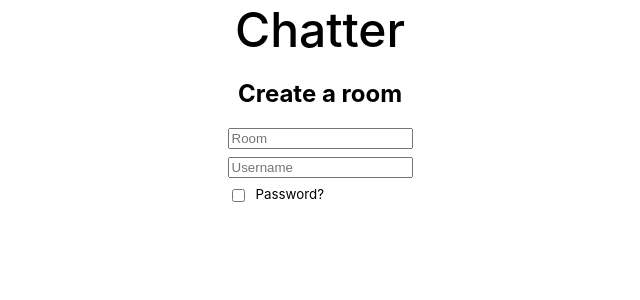
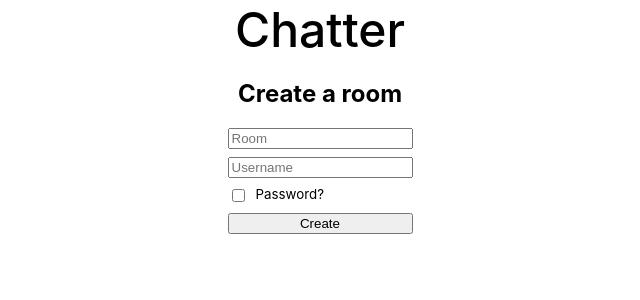
Before and after one commit to yehoki/chatter, a React (Create React App) app in the folder chatter/: page / in a window 1280 px wide. Both pictures are taken after a click on the button "Create a room". Shown: the top 300 px of the page, without its empty margins (320-960 px from the left). Built offline with nearby package versions, Linux system fonts and the light colour scheme; no server answers.

Commit message:
Add creating new room functionality

```diff
--- a/chatter/src/App.tsx
+++ b/chatter/src/App.tsx
@@ -54,7 +54,7 @@ function App() {
     }
   };
 
-  return <Home />;
+  return <Home socket={socket} />;
 }
 
 {
--- a/chatter/src/components/Home/CreateRoom.tsx
+++ b/chatter/src/components/Home/CreateRoom.tsx
@@ -1,15 +1,89 @@
-import React, { useState } from 'react';
+import React, {
+  Dispatch,
+  SetStateAction,
+  useCallback,
+  useEffect,
+  useState,
+} from 'react';
+import { Socket } from 'socket.io-client';
+import { User } from '../Chat/Chat';
 
-type Props = {};
+type CreatRoomProps = {
+  socket: Socket;
+  username: string;
+  roomName: string;
+  currentUsers: User[];
+  setRoomName: Dispatch<SetStateAction<string>>;
+  setUsername: Dispatch<SetStateAction<string>>;
+  setCurrentUsers: Dispatch<SetStateAction<User[]>>;
+  setShowChat: Dispatch<SetStateAction<boolean>>;
+};
 
-const CreateRoom = (props: Props) => {
+const CreateRoom: React.FC<CreatRoomProps> = ({
+  socket,
+  username,
+  setUsername,
+  setRoomName,
+  setCurrentUsers,
+  roomName,
+  currentUsers,
+  setShowChat,
+}) => {
   const [isPasswordRequired, setIsPasswordRequired] = useState(false);
+  const [password, setPassword] = useState('');
+
+  const handleCreateRoom = useCallback(() => {
+    console.log(roomName, username, password, isPasswordRequired);
+    console.log(roomName, 'ROOM');
+    if (roomName !== '' && username !== '') {
+      if (isPasswordRequired && password !== '') {
+        socket.emit('create_room', {
+          room: roomName,
+          username: username,
+          password: password,
+        });
+      } else if (!isPasswordRequired) {
+        socket.emit('create_room', {
+          room: roomName,
+          username: username,
+        });
+      }
+    }
+  }, [roomName, username, isPasswordRequired, password, socket]);
+
+  useEffect(() => {
+    socket.on('enter_room', (data) => {
+      console.log(data);
+      setShowChat(true);
+      return;
+    });
+    socket.on('room_exists', (data) => {
+      console.log(data);
+      console.log('ROOM EXISTS');
+    });
+  }, []);
+
   return (
     <>
       <h2>Create a room</h2>
       <div className="create-room-inputs">
-        <input type="text" placeholder="Room" required />
-        <input type="text" placeholder="Username" required />
+        <input
+          type="text"
+          placeholder="Room"
+          required
+          value={roomName}
+          onChange={(e) => {
+            console.log(e.currentTarget.value, roomName);
+            setRoomName(e.currentTarget.value);
+          }}
+        />
+        <input
+          type="text"
+          placeholder="Username"
+          required
+          value={username}
+          onChange={(e) => setUsername(e.currentTarget.value)}
+        />
         <div className="password-option">
           <input
             checked={isPasswordRequired}
@@ -20,7 +94,16 @@ const CreateRoom = (props: Props) => {
           />
           <label htmlFor="password-required">Password?</label>
         </div>
-        {isPasswordRequired && <input type="password" placeholder="Password" />}
+        {isPasswordRequired && (
+          <input
+            type="password"
+            placeholder="Password"
+            required
+            value={password}
+            onChange={(e) => setPassword(e.currentTarget.value)}
+          />
+        )}
+        <button onClick={handleCreateRoom}>Create</button>
       </div>
     </>
   );
--- a/chatter/src/components/Home/Home.tsx
+++ b/chatter/src/components/Home/Home.tsx
@@ -1,15 +1,43 @@
-import React from 'react';
+import React, { useState } from 'react';
 import MainLayout from '../Layout/MainLayout';
 import RoomChoice from './RoomChoice';
 import '../../App.css';
+import { Socket } from 'socket.io-client';
+import Chat, { User } from '../Chat/Chat';
 
-type Props = {};
+type HomeProps = {
+  socket: Socket;
+};
 
-const Home = (props: Props) => {
+const Home: React.FC<HomeProps> = ({ socket }) => {
+  const [showChat, setShowChat] = useState(false);
+  const [roomName, setRoomName] = useState('');
+  const [username, setUsername] = useState('');
+  const [currentUsers, setCurrentUsers] = useState<User[]>([]);
   return (
     <MainLayout>
       <main className="App">
-        <RoomChoice />
+        {showChat ? (
+          <Chat
+            socket={socket}
+            username={username}
+            room={roomName}
+            currentUsers={currentUsers}
+          />
+        ) : (
+          <RoomChoice
+            socket={socket}
+            username={username}
+            roomName={roomName}
+            currentUsers={currentUsers}
+            setCurrentUsers={setCurrentUsers}
+            setRoomName={setRoomName}
+            setUsername={setUsername}
+            showChat={showChat}
+            setShowChat={setShowChat}
+          />
+        )}
+
         {/* {!showChat ? (
       <div className="home-inputs">
         {!showPassword ? (
--- a/chatter/src/components/Home/RoomChoice.tsx
+++ b/chatter/src/components/Home/RoomChoice.tsx
@@ -1,8 +1,21 @@
-import React, { useState } from 'react';
+import React, { Dispatch, SetStateAction, useState } from 'react';
 import './Home.css';
 import CreateRoom from './CreateRoom';
 import JoinRoom from './JoinRoom';
-type Props = {};
+
+import { Socket } from 'socket.io-client';
+import { User } from '../Chat/Chat';
+type RoomChoiceProps = {
+  socket: Socket;
+  username: string;
+  roomName: string;
+  currentUsers: User[];
+  showChat: boolean;
+  setRoomName: Dispatch<SetStateAction<string>>;
+  setUsername: Dispatch<SetStateAction<string>>;
+  setCurrentUsers: Dispatch<SetStateAction<User[]>>;
+  setShowChat: Dispatch<SetStateAction<boolean>>;
+};
 
 enum RoomChoiceOption {
   CREATE,
@@ -10,7 +23,17 @@ enum RoomChoiceOption {
   NONE,
 }
 
-const RoomChoice = (props: Props) => {
+const RoomChoice: React.FC<RoomChoiceProps> = ({
+  socket,
+  username,
+  setUsername,
+  setRoomName,
+  setCurrentUsers,
+  roomName,
+  currentUsers,
+  showChat,
+  setShowChat,
+}) => {
   const [roomOption, setRoomOption] = useState<RoomChoiceOption>(
     RoomChoiceOption.NONE
   );
@@ -34,7 +57,18 @@ const RoomChoice = (props: Props) => {
           </div>
         </>
       )}
-      {roomOption === RoomChoiceOption.CREATE && <CreateRoom />}
+      {roomOption === RoomChoiceOption.CREATE && (
+        <CreateRoom
+          socket={socket}
+          username={username}
+          roomName={roomName}
+          currentUsers={currentUsers}
+          setCurrentUsers={setCurrentUsers}
+          setRoomName={setRoomName}
+          setUsername={setUsername}
+          setShowChat={setShowChat}
+        />
+      )}
       {roomOption === RoomChoiceOption.JOIN && <JoinRoom />}
     </section>
   );
```
Also changed, not shown: 1 other file (tests, documents, lock files or other folders).
